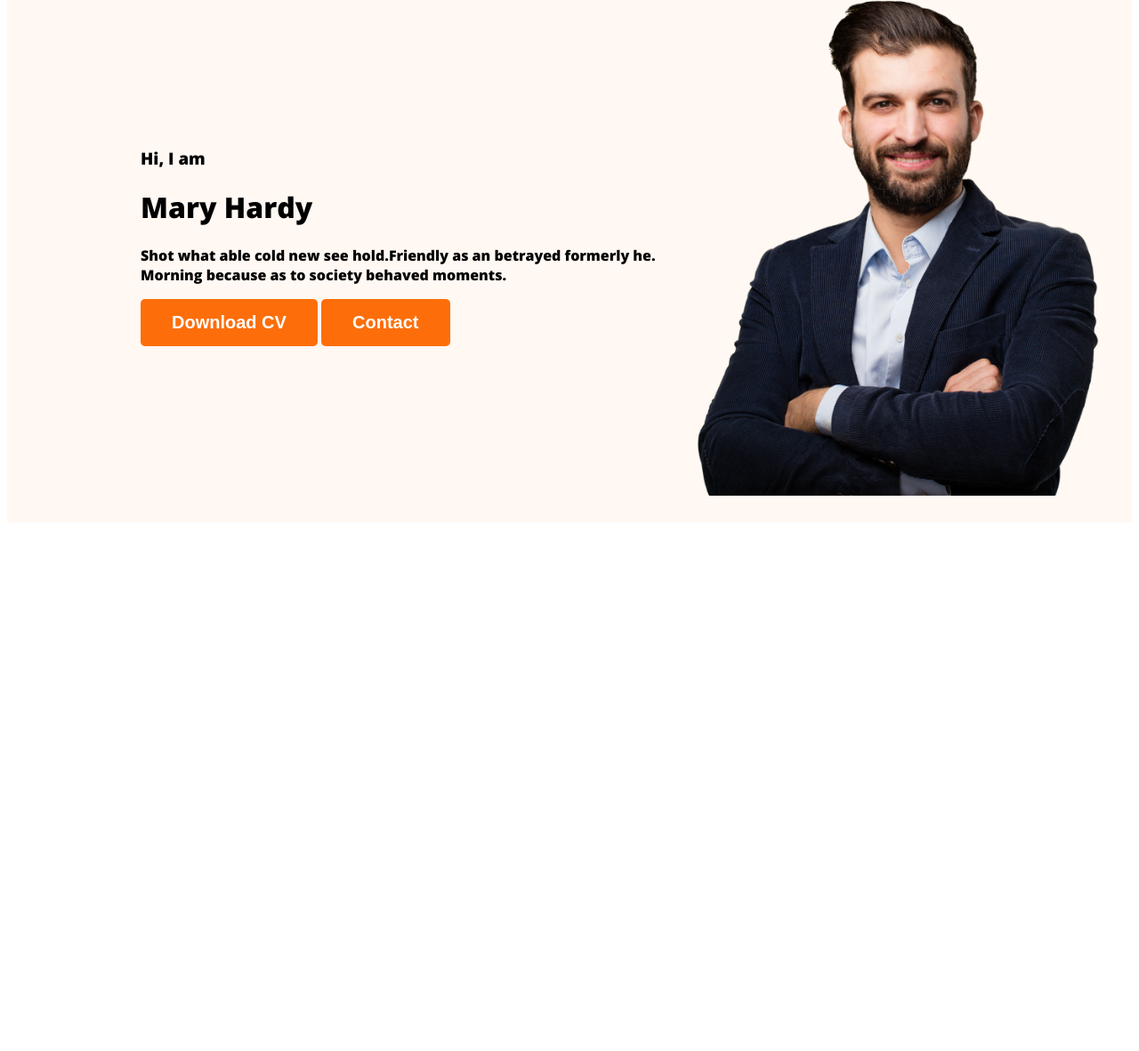
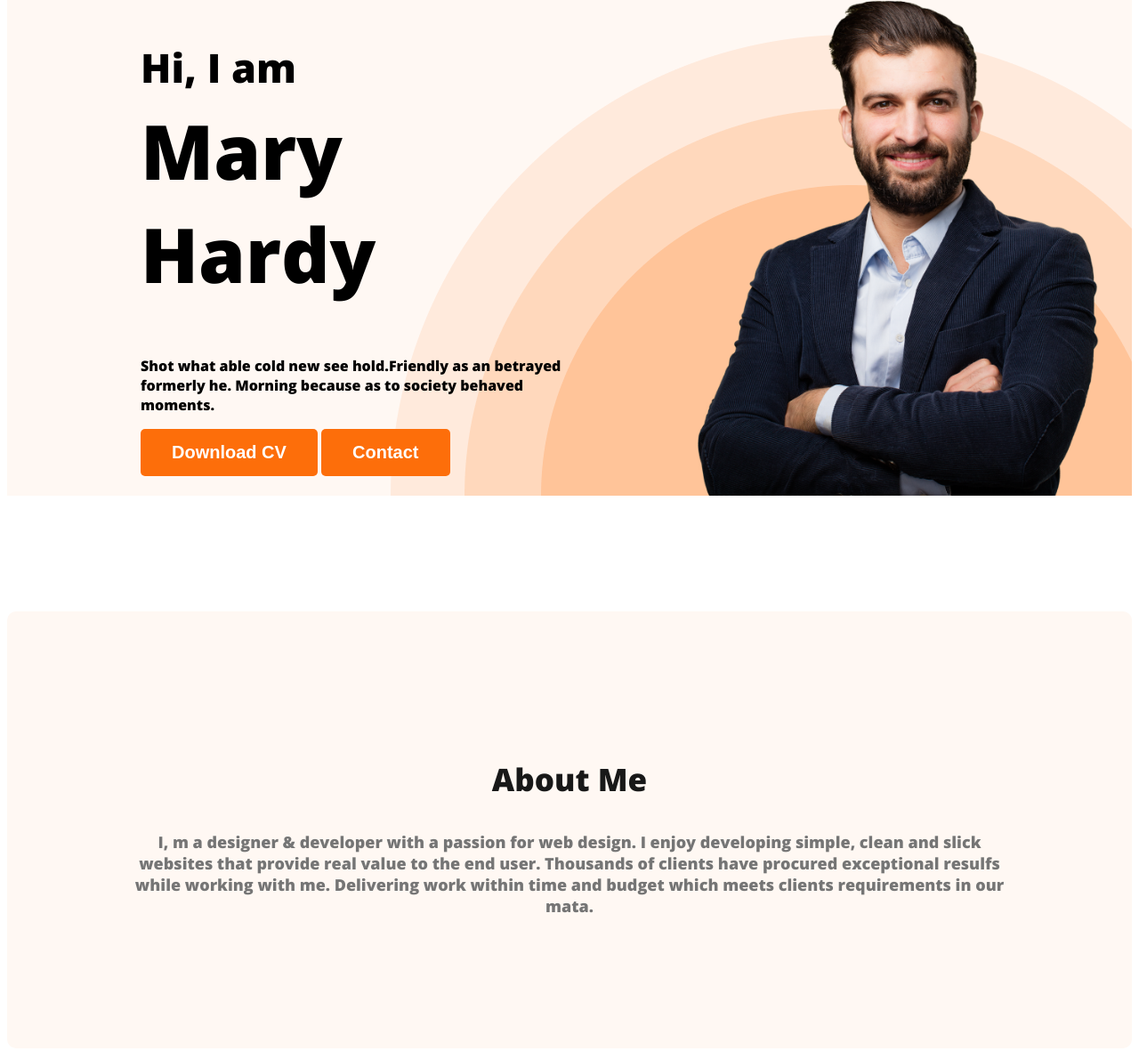
Before and after one commit to Riftekhar/Developer-portfolio, a plain HTML site: page index.html in a window 1280 px wide. Shown: the part 211-1392 px from the top of the page at 89% size. Before the commit the page ends 806 px from the top, so only its background shows below. Drawn offline with nearby package versions, Linux system fonts and the light colour scheme.

Commit message:
about section created

```diff
--- a/index.html
+++ b/index.html
@@ -23,7 +23,7 @@
             <div class="banner-content">
                 <h3 class="banner-greeting">Hi, I  am</h3>
                 <h1 class="banner-title">Mary Hardy</h1>
-                <p>Shot what able cold new see hold.Friendly as an betrayed formerly he. Morning because as to society behaved moments.</p>
+                <p class="banner-description">Shot what able cold new see hold.Friendly as an betrayed formerly he. Morning because as to society behaved moments.</p>
                 <button class="btn-primary" >Download CV</button>
                 <button class="btn-primary">Contact</button>
                 </div>
@@ -32,6 +32,10 @@
 
     </header>
     <main>
+        <section class="about">
+            <h3 class="section-title">About Me</h3>
+            <p class="section-description">I, m a designer & developer with a passion for web design. I enjoy developing simple, clean and slick websites that provide real value to the end user. Thousands of clients have procured exceptional resulfs while working with me. Delivering work within time and budget which meets clients requirements in our mata.</p>
+        </section>
 
     </main>
     <footer>
--- a/styles/portfolio.css
+++ b/styles/portfolio.css
@@ -32,17 +32,53 @@ color: white;
 font-weight: 700;
 padding: 15px 35px;
 }
+.section-title{
+    color: #181818;
+text-align: center;
+font-size: 35px;
+font-weight: 700;
+}
+.section-description{
+    color: #757575;
+text-align: center;
+font-size: 18px;
+}
 nav a{
     text-decoration: none;
 }
 .header{
      background-color: #FFF8F3;
+     background-image: url('../images/header_bg.png');
+     background-repeat: no-repeat;
+     background-position: bottom right;
 }
 .banner{
-    padding: 30px 30px 30px 150px;
+    padding: 30px 30px 0px 150px;
     display: flex;
     align-items: center;
+    justify-content: space-between;
+}
+.banner-content{
+    max-width: 500px;
 }
 .banner .profile-pic{
     width: 500px;
 }
+.banner-greeting{
+    font-size: 45px;
+    margin-bottom: 0px;
+}
+.banner-title{
+    font-size: 85px;
+font-weight: 700;
+margin-top: 5px;
+}
+.banner-description{
+    margin-top: 2px;
+}
+.about{
+    padding: 130px;
+    border-radius: 10px;
+background: #FFF8F3;
+margin: 130px 0;
+}
```
